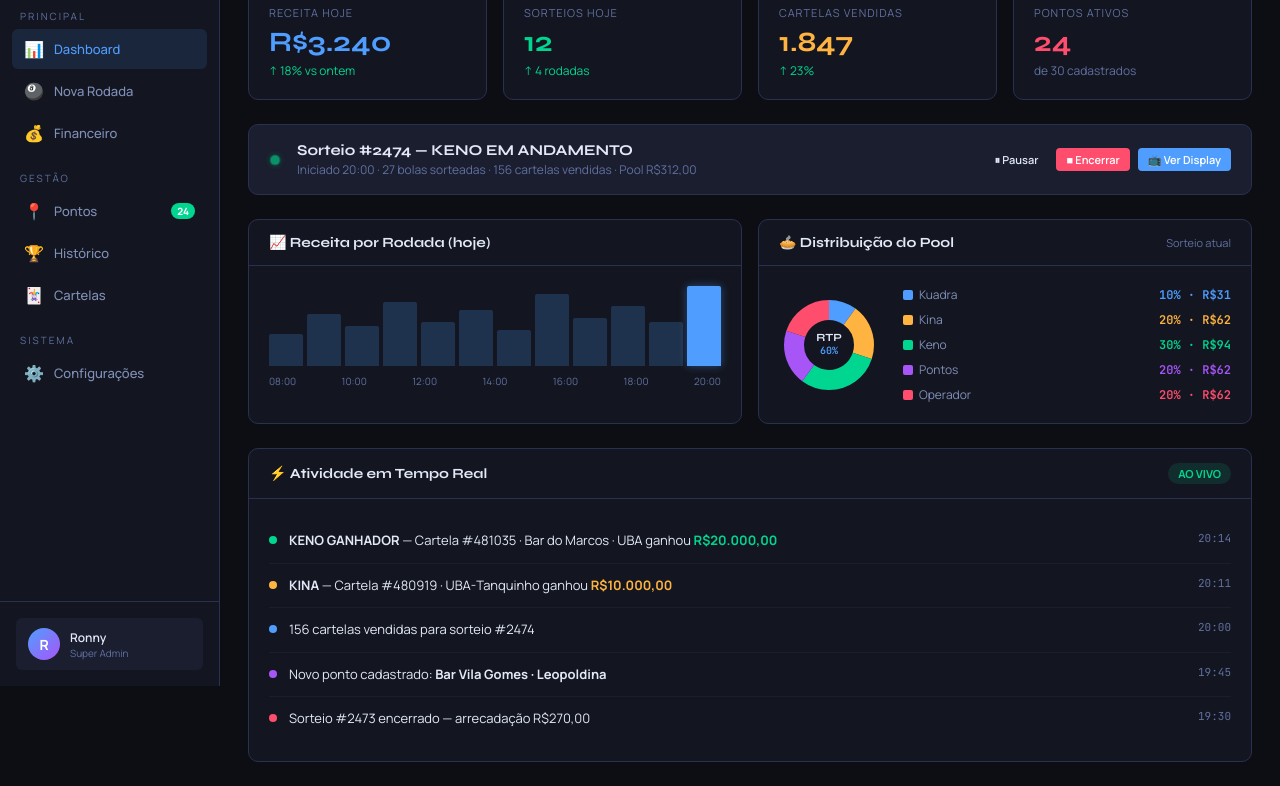
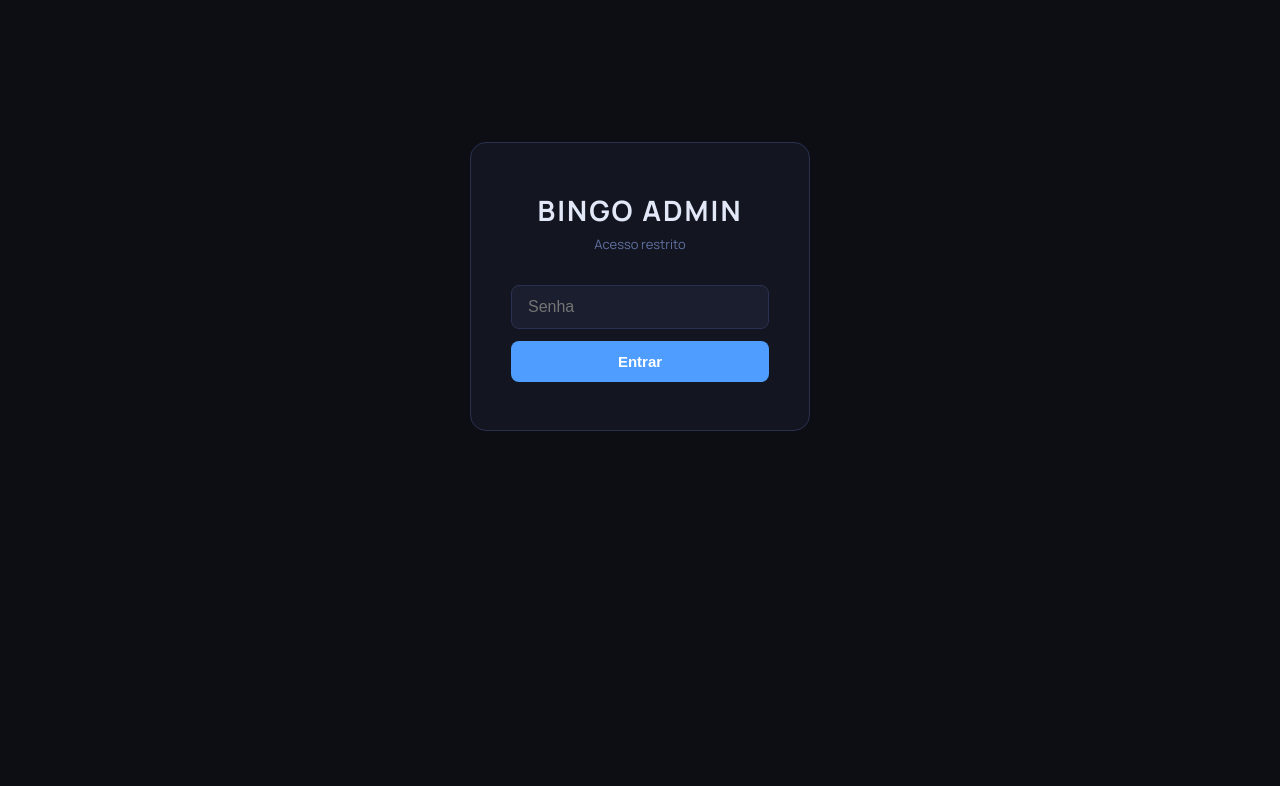
Before and after one commit to brasil-digital/bingo-online, a plain HTML site: page frontend/admin-panel.html in a window 1280 px wide. Shown: the part 114-900 px from the top of the page. After the commit the page ends 800 px from the top, so only its background shows below. Drawn offline with nearby package versions, Linux system fonts and the light colour scheme; no server answers; a web font is replaced by a local one.

Commit message:
feat: senha de acesso no painel admin

```diff
--- a/frontend/admin-panel.html
+++ b/frontend/admin-panel.html
@@ -525,7 +525,30 @@ tr:hover td { background:rgba(255,255,255,0.02); }
 </head>
 <body>
 
-<div class="layout">
+<!-- TELA DE LOGIN -->
+<div id="loginScreen" style="
+  position:fixed;inset:0;background:#0c0e14;z-index:9999;
+  display:flex;align-items:center;justify-content:center;
+">
+  <div style="
+    background:#131620;border:1px solid #2a3050;border-radius:16px;
+    padding:48px 40px;width:340px;text-align:center;
+  ">
+    <div style="font-size:28px;font-weight:800;color:#e2e8f8;letter-spacing:2px;margin-bottom:6px;">BINGO ADMIN</div>
+    <div style="font-size:13px;color:#6070a0;margin-bottom:32px;">Acesso restrito</div>
+    <input id="senhaInput" type="password" placeholder="Senha" onkeydown="if(event.key==='Enter')verificarSenha()" style="
+      width:100%;padding:12px 16px;background:#1a1e2e;border:1px solid #2a3050;
+      border-radius:8px;color:#e2e8f8;font-size:16px;outline:none;margin-bottom:12px;
+    ">
+    <button onclick="verificarSenha()" style="
+      width:100%;padding:12px;background:#4f9eff;border:none;border-radius:8px;
+      color:#fff;font-size:15px;font-weight:700;cursor:pointer;
+    ">Entrar</button>
+    <div id="loginErro" style="color:#ff4d6d;font-size:13px;margin-top:12px;display:none;">Senha incorreta</div>
+  </div>
+</div>
+
+<div class="layout" id="mainLayout" style="display:none;">
 
 <!-- SIDEBAR -->
 <div class="sidebar">
@@ -1288,6 +1311,31 @@ tr:hover td { background:rgba(255,255,255,0.02); }
 
 <script src="https://cdn.jsdelivr.net/npm/@supabase/supabase-js@2/dist/umd/supabase.min.js"></script>
 <script>
+// ── LOGIN ─────────────────────────────────────────────────
+const ADMIN_SENHA = 'cabana2026'
+
+function verificarSenha() {
+  const val = document.getElementById('senhaInput').value
+  if (val === ADMIN_SENHA) {
+    document.getElementById('loginScreen').style.display = 'none'
+    document.getElementById('mainLayout').style.display = 'flex'
+    sessionStorage.setItem('adminOk', '1')
+    carregarDashboard()
+  } else {
+    document.getElementById('loginErro').style.display = 'block'
+    document.getElementById('senhaInput').value = ''
+    document.getElementById('senhaInput').focus()
+  }
+}
+
+// Se já autenticou nesta sessão, pula o login
+if (sessionStorage.getItem('adminOk') === '1') {
+  document.getElementById('loginScreen').style.display = 'none'
+  document.getElementById('mainLayout').style.display = 'flex'
+}
+</script>
+
+<script>
 // ── CONFIG ────────────────────────────────────────────────
 const SUPABASE_URL  = 'https://imvfraakhmtjfdclqfar.supabase.co'
 const SUPABASE_ANON = 'eyJhbGciOiJIUzI1NiIsInR5cCI6IkpXVCJ9.eyJpc3MiOiJzdXBhYmFzZSIsInJlZiI6ImltdmZyYWFraG10amZkY2xxZmFyIiwicm9sZSI6ImFub24iLCJpYXQiOjE3NzYwODE5NzMsImV4cCI6MjA5MTY1Nzk3M30.OmZ2urzWq9p7W6q5n2im6TfrOdGMWHAII3PTWQx4Q44'
@@ -1587,7 +1635,10 @@ async function gerarCartelas() {
 }
 
 // ── INIT ──────────────────────────────────────────────────
-carregarDashboard()
+// carregarDashboard() é chamado após login bem-sucedido
+if (sessionStorage.getItem('adminOk') === '1') {
+  carregarDashboard()
+}
 buildPontosTable()
 recalcular()
 </script>
```
